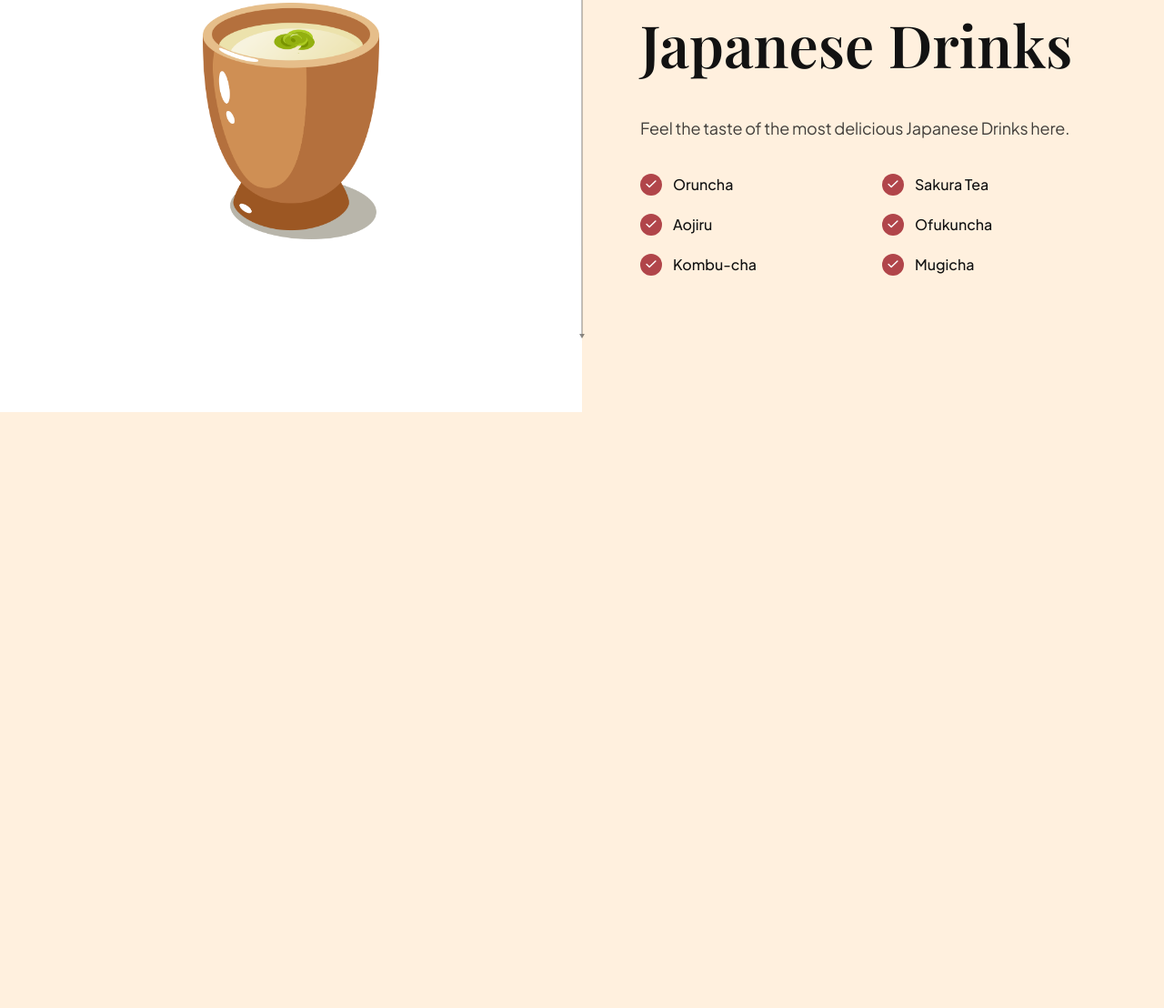
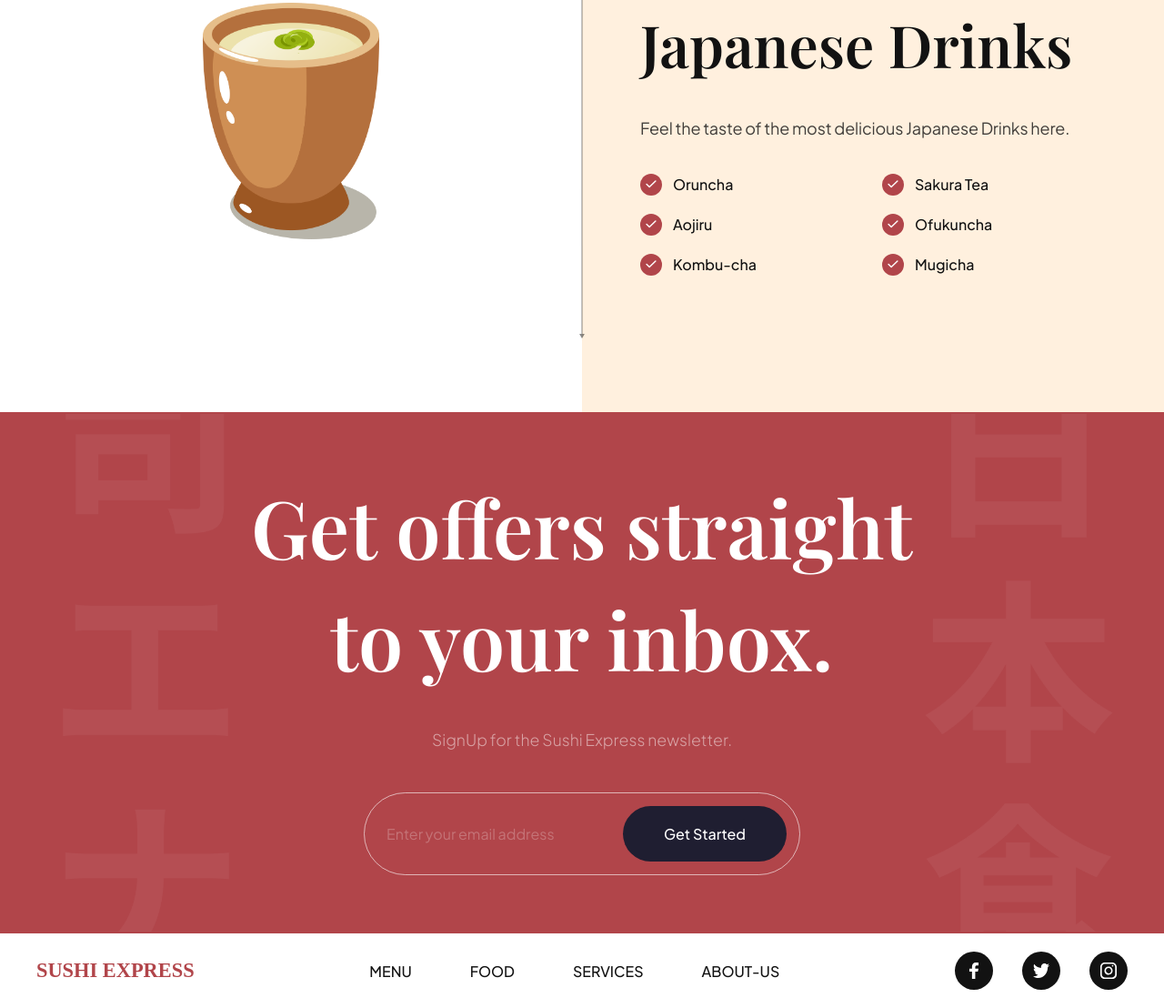
Before and after one commit to jaluiovilash/sushi-landing-page, a website built with Vite: page index.html in a window 1280 px wide. Shown: the part 3226-4334 px from the top of the page at 91% size. Before the commit the page ends 3679 px from the top, so only its background shows below. Built offline with nearby package versions, Linux system fonts and the light colour scheme.

Commit message:
completed the learning

```diff
--- a/css/sections/footer.css
+++ b/css/sections/footer.css
@@ -0,0 +1,64 @@
+.footer {
+    width: 100%;
+    padding: 20px 40px;
+    background: var(--color-white);
+
+    flex-wrap: wrap;
+    gap: 20;
+
+    overflow: hidden;
+}
+
+.footer__logo {
+    font-size: 1.4rem;
+    font-weight: bold;
+    font-family: var(--secondary-color);
+    text-transform: uppercase;
+    color: var(--secondary-color);
+
+    cursor: pointer;
+}
+
+.footer__logo span {
+    color: var(--primary-color);
+}
+
+.footer ul {
+    list-style-type: none;
+
+    display: flex;
+    flex-wrap: wrap;
+    flex-direction: row;
+    gap: 64px;
+
+}
+
+.footer ul:last-child {
+    gap: 32px;
+}
+
+.footer__nav li {
+    font-style: 1rem;
+    font-weight: 500;
+    font-family: var(--plus-jakarta-sans);
+    text-transform: uppercase;
+    color: var(--secondary-color);
+
+    cursor: pointer;
+}
+
+
+.footer__social li {
+    width: 42px;
+    height: 42px;
+
+    background-color: var(--secondary-color);
+    border-radius: 100%;
+}
+
+.footer__social li img {
+    width: 45%;
+    height: 45%;
+
+    object-fit: contain;
+}
--- a/css/sections/subscribe.css
+++ b/css/sections/subscribe.css
@@ -0,0 +1,89 @@
+.subscription {
+    padding: 64px;
+
+    background-color: var(--primary-color);
+    background-image: url('../../assets/subscribe_bg.png');
+    background-position: center;
+    background-repeat: no-repeat;
+    background-size: contain;
+
+    flex-direction: column;
+    overflow: hidden;
+}
+
+.subscription h2 {
+    font-size: 5.5rem;
+    font-family: var(--playfair-display);
+    font-weight: 600;
+    line-height: 123px;
+
+    color: #fff;
+    text-align: center;
+}
+
+
+.subscription p {
+    font-size: 1.1rem;
+    font-family: var(--plus-jakarta-sans);
+    font-weight: 300;
+    line-height: 36px;
+
+    margin-top: 32px;
+
+    color: rgba(255, 255, 255, 0.5);
+    text-align: center;
+}
+
+
+.subscription__form {
+    min-width: 480px;
+    margin-top: 40px;
+
+    padding: 14px 14px 14px 24px;
+
+    display: flex;
+    gap: 10px;
+
+    border: 1px solid rgba(255, 255, 255, 0.6);
+    border-radius: 46px;
+}
+
+
+.subscription__form input {
+    flex: 1;
+
+    font-size: 1rem;
+    font-weight: 400px;
+    font-family: var(--plus-jakarta-sans);
+
+    color: #fff;
+    opacity: 0.5;
+
+    background: transparent;
+    border: none;
+    outline: none;
+}
+
+
+.subscription__form input::placeholder {
+    color: #fff;
+    opacity: 0.5;
+}
+
+.subscription__form button {
+    padding: 20px;
+
+    min-width: 180px;
+
+    font-size: 1rem;
+    font-weight: 500;
+    font-family: var(--plus-jakarta-sans);
+    color: #fff;
+    text-align: center;
+
+    background: var(--black-400);
+    border-radius: 46px;
+    border: none;
+    outline: none;
+    cursor: pointer;
+}
--- a/index.html
+++ b/index.html
@@ -308,12 +308,44 @@
     </section>
   </section>
 
-  <section class="subscription flex-center" id services>
+  <section class="subscription flex-center" id="services">
+    <h2 data-aos="flip-down">Get offers straight <br>
+      to your inbox.</h2>
+    <p data-aos="fade-up">SignUp for the Sushi Express newsletter.</p>
 
+    <div class="subscription__form" data-aos="fade-up">
+      <input type="email" placeholder="Enter your email address">
+      <button>Get Started</button>
+    </div>
   </section>
 
+  <footer class="footer flex-between">
+    <h3 class="footer__logo">
+      <span>Sushi Express</span>
+    </h3>
 
+    <ul class="footer__nav">
+      <li><a href="#menu">Menu</a></li>
+      <li><a href="#food">Food</a></li>
+      <li><a href="#services">Services</a></li>
+      <li><a href="#about-us">About-us</a></li>
+    </ul>
 
+    <ul class="footer__social">
+      <li class="flex-center">
+        <img src="assets/facebook.svg" alt="facebook">
+      </li>
+
+      <li class="flex-center">
+        <img src="assets/twitter.svg" alt="twitter">
+      </li>
+
+      <li class="flex-center">
+        <img src="assets/instagram.svg" alt="instagram">
+      </li>
+    </ul>
+
+  </footer>
 
   <script src="js/script.js" type="module"></script>
 </body>
```
